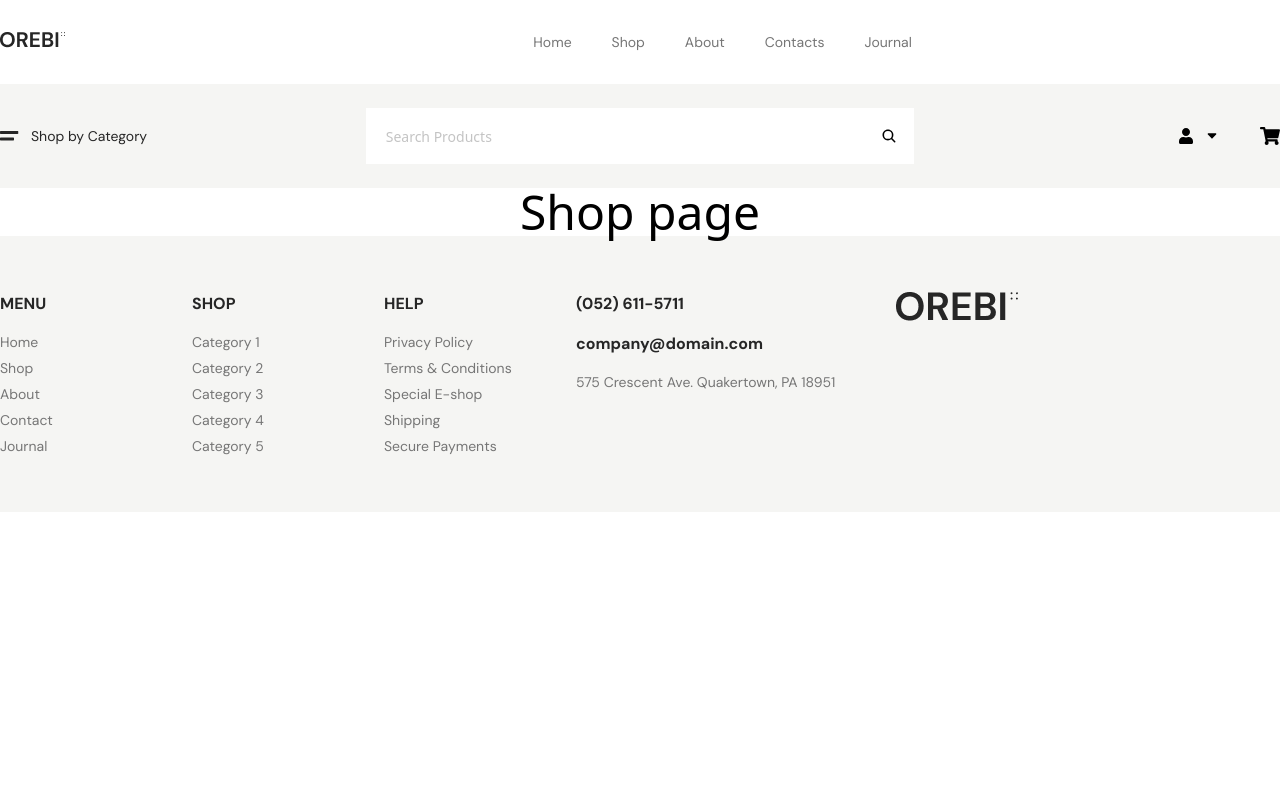
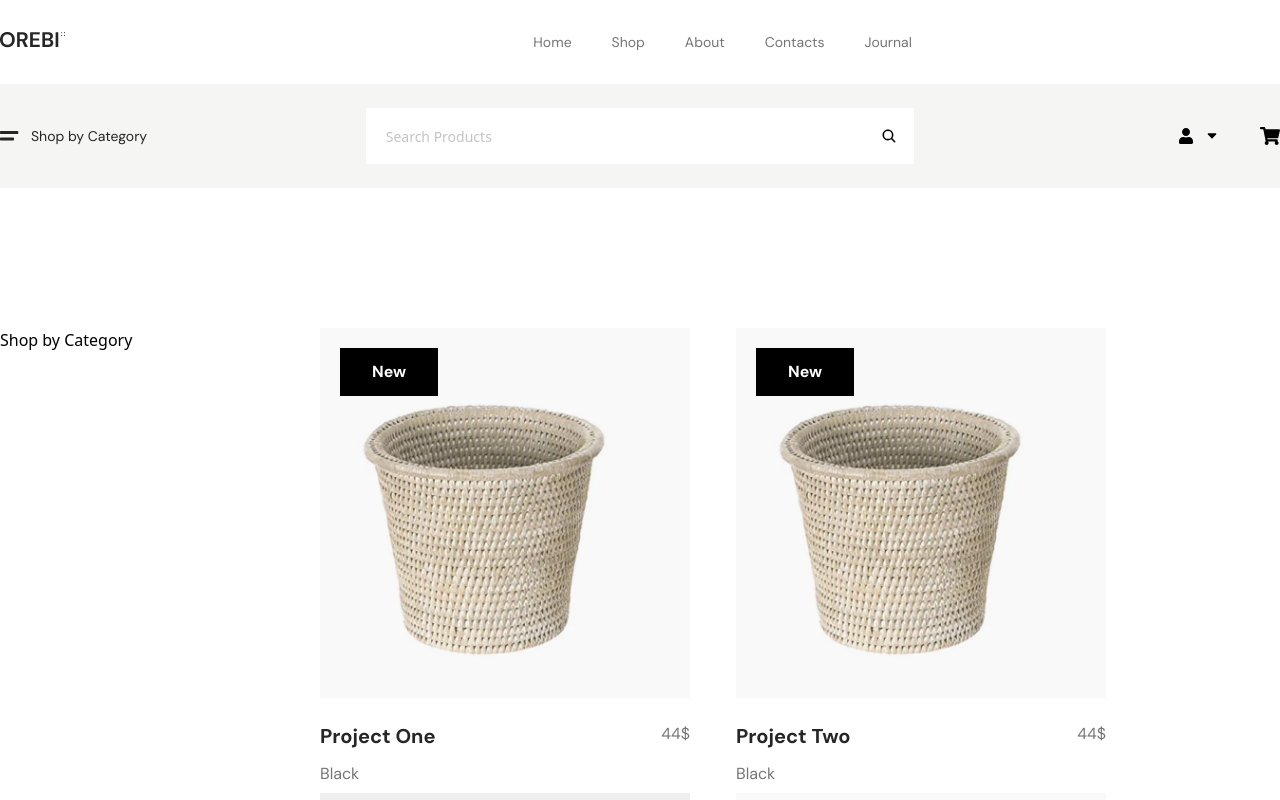
Before and after one commit to sajibkhandev/Ecommerse-2402, a React (Vite) app: page /shop in a window 1280 px wide. Shown: the top 800 px of the page. Built offline with nearby package versions, Linux system fonts and the light colour scheme.

Commit message:
add pagination from npm

```diff
--- a/package.json
+++ b/package.json
@@ -13,6 +13,7 @@
     "react": "^18.3.1",
     "react-dom": "^18.3.1",
     "react-icons": "^5.4.0",
+    "react-paginate": "^8.3.0",
     "react-router-dom": "^7.1.5"
   },
   "devDependencies": {
--- a/src/components/Cart.jsx
+++ b/src/components/Cart.jsx
@@ -4,12 +4,12 @@ import Image from './Image'
 import Flex from './Flex'
 import { FaHeart } from 'react-icons/fa'
 
-const Cart = () => {
+const Cart = ({title,price,image}) => {
   return (
     <div className='w-[370px] h-[465px] relative group '>
         <div className='z-10 absolute top-5 left-5 bg-black py-3 px-8 text-white text-base font-dm font-bold'>New</div>
         <div className='w-[370px] h-[370px] relative'>
-        <Image className='w-full' src={CartOne}/>
+        <Image className='w-full' src={image}/>
         <div className='absolute -bottom-1/3 left-0 w-full h-1/3 bg-white group-hover:bottom-0 duration-300 opacity-0 group-hover:opacity-100 invisible group-hover:visible'>
         <ul className='flex items-end flex-col p-8'>
        <Flex className='py-1 items-center gap-x-2'>
@@ -28,8 +28,8 @@ const Cart = () => {
         </div>
 
         <Flex className='justify-between pt-6 pb-3'>
-            <h3 className='text-xl text-[#262626] font-dm font-bold'>Basic Crew Neck Tee</h3>
-            <p className='text-base text-[#767676] font-dm font-normal'>$44.00</p>
+            <h3 className='text-xl text-[#262626] font-dm font-bold'>{title}</h3>
+            <p className='text-base text-[#767676] font-dm font-normal'>{price}</p>
         </Flex>
         <p className='text-base text-[#767676] font-dm font-normal'>Black</p>
 
--- /dev/null
+++ b/src/components/Pagination.jsx
@@ -0,0 +1,64 @@
+import React, { useEffect, useState } from 'react';
+import ReactDOM from 'react-dom';
+import ReactPaginate from 'react-paginate';
+import Cart from './Cart';
+import Product1 from '../assets/product1.png'
+import Data from '../data'
+
+function Items({ currentItems }) {
+    return (
+    <>
+      <div className='flex flex-wrap gap-x-[46px]'>
+      {currentItems &&
+        currentItems.map((item) => (
+          <div className=''>
+            <Cart title={item.title}  price={item.price} image={item.image}/>
+          </div>
+    ))}
+      </div>
+    </>
+  );
+}
+
+function Pagination({ itemsPerPage }) {
+    let [adddata,setAlldata]=useState([])
+
+  const [itemOffset, setItemOffset] = useState(0);
+
+
+  const endOffset = itemOffset + itemsPerPage;
+  console.log(`Loading items from ${itemOffset} to ${endOffset}`);
+  const currentItems = adddata.slice(itemOffset, endOffset);
+  const pageCount = Math.ceil(adddata.length / itemsPerPage);
+
+
+  const handlePageClick = (event) => {
+    const newOffset = (event.selected * itemsPerPage) % adddata.length;
+    console.log(
+      `User requested page number ${event.selected}, which is offset ${newOffset}`
+    );
+    setItemOffset(newOffset);
+  };
+  useEffect(()=>{
+    setAlldata(Data)
+
+},[])
+
+
+  return (
+    <>
+      <Items currentItems={currentItems} />
+      <ReactPaginate
+        breakLabel="...."
+        nextLabel=""
+        onPageChange={handlePageClick}
+        pageRangeDisplayed={5}
+        pageCount={pageCount}
+        previousLabel=""
+        renderOnZeroPageCount={null}
+      />
+    </>
+  );
+}
+
+export default Pagination
--- /dev/null
+++ b/src/data.js
@@ -0,0 +1,88 @@
+import Product from './assets/product1.png'
+import Product2 from './assets/cart1.png'
+let data=[
+    {
+        id:1,
+        title:"Project One",
+        price:"44$",
+        image:Product
+
+    }
+    ,
+    {
+        id:2,
+        title:"Project Two",
+        price:"44$",
+        image:Product
+
+    }
+    ,
+    {
+        id:3,
+        title:"Project sajib",
+        price:"44$",
+        image:Product2
+
+    }
+    ,
+    {
+        id:2,
+        title:"Project Two",
+        price:"44$",
+        image:Product
+
+    }
+    ,
+    {
+        id:2,
+        title:"Project Two",
+        price:"44$",
+        image:Product
+
+    }
+    ,
+    {
+        id:3,
+        title:"Project sajib",
+        price:"44$",
+        image:Product2
+
+    }
+    ,
+    {
+        id:2,
+        title:"Project Two",
+        price:"44$",
+        image:Product
+
+    }
+    ,
+    {
+        id:2,
+        title:"Project Two",
+        price:"44$",
+        image:Product
+
+    }
+    ,
+    {
+        id:3,
+        title:"Project sajib",
+        price:"44$",
+        image:Product2
+
+    }
+    ,
+    {
+        id:2,
+        title:"Project Two",
+        price:"44$",
+        image:Product
+
+    }
+
+
+
+]
+
+export default data
--- a/src/pages/Home.jsx
+++ b/src/pages/Home.jsx
@@ -9,6 +9,7 @@ import Container from '../components/Container'
 import Flex from '../components/Flex'
 
 import BannerImage from '../assets/banner.jpg'
+import Product1 from '../assets/product1.png'
 import Warrenty1 from '../assets/warrenty1.png'
 import Warrenty2 from '../assets/warrenty2.png'
 import Warrenty3 from '../assets/warrenty3.png'
@@ -76,10 +77,10 @@ const Home = () => {
 
   <Container>
     <Flex className='flex-wrap gap-x-10'>
-    <Cart/>
-    <Cart/>
-    <Cart/>
-    <Cart/>
+    <Cart title='Produtct' price='20' image={Product1}/>
+    <Cart title='Produtct' price='50' image={Product1}/>
+    <Cart title='Produtct' price='30' image={Product1}/>
+    <Cart title='Produtct' price='00' image={Product1}/>
     </Flex>
   </Container>
 
@@ -88,10 +89,10 @@ const Home = () => {
   <section className='pb-20'>
   <Container>
     <Flex className='flex-wrap gap-x-10'>
-    <Cart/>
-    <Cart/>
-    <Cart/>
-    <Cart/>
+    <Cart title='Produtct' price='20' image={Product1}/>
+    <Cart title='Produtct' price='50' image={Product1}/>
+    <Cart title='Produtct' price='30' image={Product1}/>
+    <Cart title='Produtct' price='00' image={Product1}/>
     </Flex>
   </Container>
 
@@ -104,10 +105,10 @@ const Home = () => {
   <section className='pb-20'>
   <Container>
     <Flex className='flex-wrap gap-x-10'>
-    <Cart/>
-    <Cart/>
-    <Cart/>
-    <Cart/>
+    <Cart title='Produtct' price='20' image={Product1}/>
+    <Cart title='Produtct' price='50' image={Product1}/>
+    <Cart title='Produtct' price='30' image={Product1}/>
+    <Cart title='Produtct' price='00' image={Product1}/>
     </Flex>
   </Container>
 
--- a/src/pages/Shop.jsx
+++ b/src/pages/Shop.jsx
@@ -1,15 +1,23 @@
 import React from 'react'
-import Navber from '../layouts/Navber'
-import Sideber from '../layouts/Sideber'
-import Footer from '../layouts/Footer'
+import Container from '../components/Container'
+import Flex from '../components/Flex'
+import Pagination from '../components/Pagination'
+
 
 const Shop = () => {
   return (
-    <div>
+   <section className='py-[140px]'>
+    <Container>
+      <Flex>
+        <div className='w-3/12'>Shop by Category</div>
+        <div className='w-9/12'>
+        <Pagination itemsPerPage={12} />
 
-      <h1 className='text-5xl text-center'>Shop page</h1>
+        </div>
 
-    </div>
+      </Flex>
+    </Container>
+   </section>
   )
 }
 
```
Also changed, not shown: 1 other file (tests, documents, lock files or other folders).
